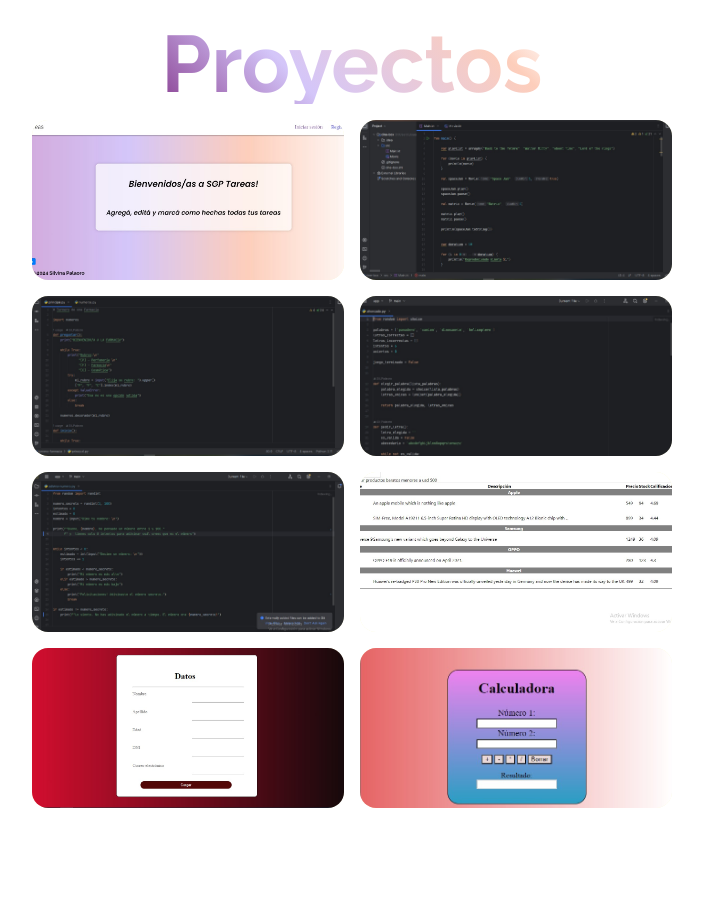
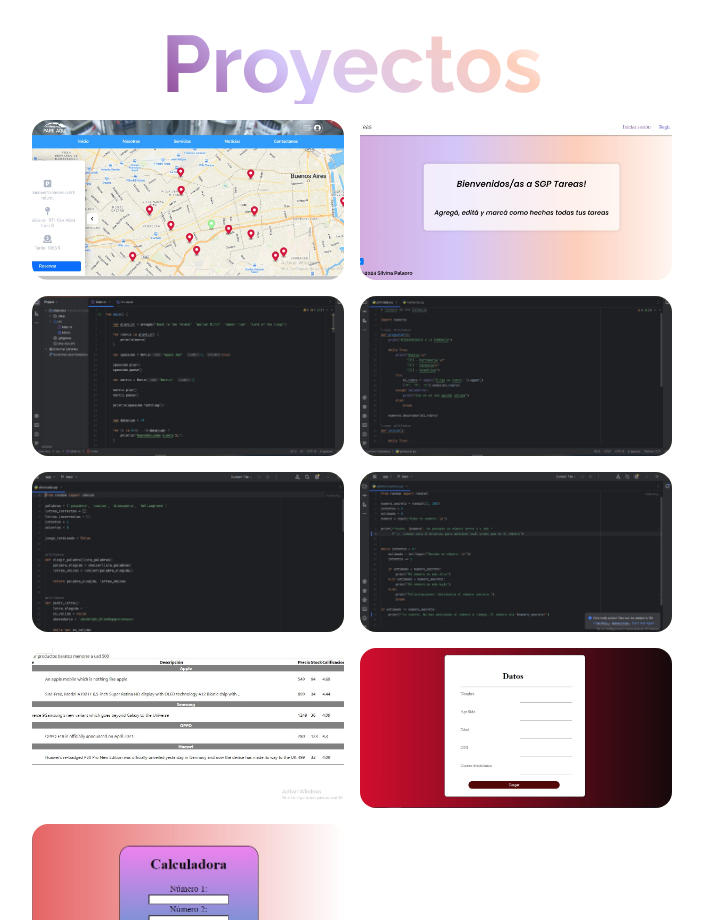
Before and after one commit to Sil-Palaoro/sil-palaoro, a Next.js app: page / in a window 1280 px wide. Shown: the part 880-1800 px from the top of the page, without its empty margins (288-991 px from the left). Built offline with nearby package versions, Linux system fonts and the light colour scheme.

Commit message:
Actualización proyectos

```diff
--- a/src/app/page.js
+++ b/src/app/page.js
@@ -1,4 +1,4 @@
-/*Trabajo Final - Argentina Programa 4.0 - Grupo Code Hunters*/
+/*Homepage Portfolio - Silvina Palaoro*/
 
 "use client"
 import styles from '../styles/HomePpal.module.css';
@@ -24,6 +24,23 @@ export default function Home() {
                 <h2 className={styles.h2}>Proyectos</h2>
 
                 <div className={styles.grid}>
+
+                <article className={styles.article}>
+
+                        <Link href="https://pareaqui.vercel.app/"
+                        title="Aplicación fullstack de Alquiler de espacios de Estacionamiento - con React y Django" target="_blank">
+                          <Image
+                                src="/pare-aqui-app.jpg"
+                                fill={true}
+                                alt="Aplicación fullstack de Alquiler de Estacionamientos - con React y Django"
+                                className={styles.img}
+                                loading="lazy"
+                          />
+                          <h4 className={styles.h4}>Aplicación fullstack de Alquiler de Estacionamientos - con React y Django</h4>
+                        </Link>
+
+
+                    </article>
 
                     <article className={styles.article}>
 
@@ -179,14 +196,19 @@ export default function Home() {
             <section className={styles.about} id="about">
                 <h2 className={styles.h2}>Sobre mi</h2>
 
-                  <p className={styles.p}>Soy <strong>idealista y curiosa</strong>. Quiero hacer del mundo un lugar mejor a través de aplicaciones
-                                    prácticas que faciliten y mejoren la calidad de vida, la gestión del tiempo y aporten soluciones
+                  <p className={styles.p}>Soy <strong>idealista y curiosa</strong>.
+                  Quiero hacer del mundo un lugar mejor a través de aplicaciones
+                  prácticas que faciliten y mejoren la calidad de vida, la gestión
+                  del tiempo y aporten soluciones
                                       a problemas cotidianos.
                   </p>
 
-                  <p className={styles.p}>Me gusta trabajar con <strong>claridad y honestidad</strong> como pilar fundamental, siempre tratando de mantener una actitud
-                                        positiva y pensar en <strong>soluciones</strong>, en lugar de problemas. Me gusta hacer muchas preguntas
-                                          y estoy abierta a críticas constructivas para evolucionar y crecer.
+                  <p className={styles.p}>Me gusta trabajar con <strong>claridad y
+                    honestidad</strong> como pilar fundamental, siempre tratando de
+                    mantener una actitud
+                    positiva y pensar en <strong>soluciones</strong>, en lugar de
+                    problemas. Me gusta hacer muchas preguntas
+                     y estoy abierta a críticas constructivas para evolucionar y crecer.
                    </p>
 
                    <p className={styles.p}>Soy <strong>
```
Also changed, not shown: public/pare-aqui-app.jpg (added).
